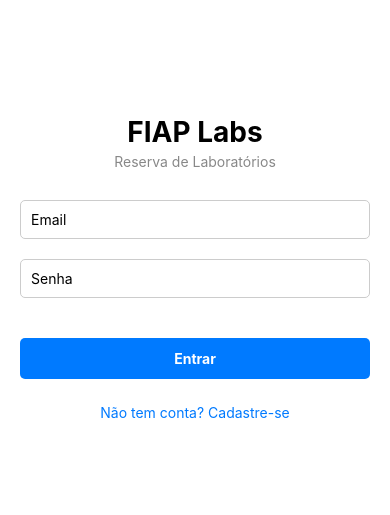
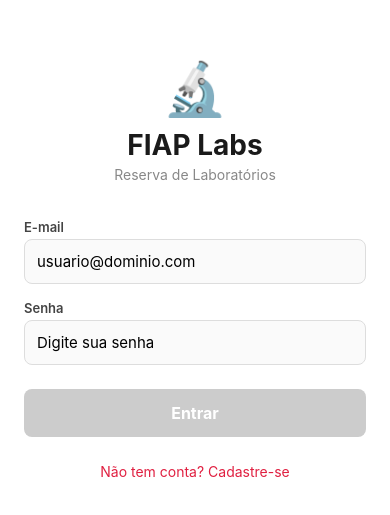
Before and after one commit to arthurszd/CP1-aplicativo, a React Native app: screen / in a window 390 px wide. Shown: the part 149-664 px from the top of the page. Built offline with nearby package versions, Linux system fonts and the light colour scheme.

Commit message:
feat: improve form validation with regex, empty fields and password confirmation

```diff
--- a/screens/LoginScreen.js
+++ b/screens/LoginScreen.js
@@ -1,65 +1,87 @@
 import React, { useState } from 'react';
-import { View, TextInput, TouchableOpacity, Text, StyleSheet, Alert } from 'react-native';
+import { View, TextInput, TouchableOpacity, Text, StyleSheet } from 'react-native';
 import { loginUser } from '../services/auth';
+
+const EMAIL_REGEX = /^[^\s@]+@[^\s@]+\.[^\s@]+$/;
 
 export default function LoginScreen(props) {
   const [email, setEmail] = useState('');
   const [senha, setSenha] = useState('');
   const [erros, setErros] = useState({});
+  const [erroGeral, setErroGeral] = useState('');
 
-  const validar = () => {
-    const novosErros = {};
+  const validarCampo = (campo, valor) => {
+    const novosErros = { ...erros };
 
-    if (!email.includes('@')) {
-      novosErros.email = 'Email deve conter @';
-    }
-
-    if (senha.length < 6) {
-      novosErros.senha = 'Senha deve ter no mínimo 6 caracteres';
+    switch (campo) {
+      case 'email':
+        if (!valor.trim()) novosErros.email = 'O e-mail é obrigatório';
+        else if (!EMAIL_REGEX.test(valor)) novosErros.email = 'Formato de e-mail inválido';
+        else delete novosErros.email;
+        break;
+      case 'senha':
+        if (!valor) novosErros.senha = 'A senha é obrigatória';
+        else if (valor.length < 6) novosErros.senha = 'A senha deve ter no mínimo 6 caracteres';
+        else delete novosErros.senha;
+        break;
     }
 
     setErros(novosErros);
-    return Object.keys(novosErros).length === 0;
   };
 
+  const formularioValido = () =>
+    EMAIL_REGEX.test(email) && senha.length >= 6 && Object.keys(erros).length === 0;
+
   const handleLogin = async () => {
-    if (!validar()) return;
-
+    setErroGeral('');
     const resultado = await loginUser(email, senha);
     if (resultado.success) {
       props.onGoToHome();
     } else {
-      Alert.alert('Erro', resultado.message);
+      setErroGeral(resultado.message);
     }
   };
 
   return (
     <View style={styles.container}>
-      <Text style={styles.title}>FIAP Labs</Text>
-      <Text style={styles.subtitle}>Reserva de Laboratórios</Text>
+      <View style={styles.logoArea}>
+        <Text style={styles.logo}>🔬</Text>
+        <Text style={styles.title}>FIAP Labs</Text>
+        <Text style={styles.subtitle}>Reserva de Laboratórios</Text>
+      </View>
+
+      {erroGeral ? <Text style={styles.erroGeral}>{erroGeral}</Text> : null}
 
       <View style={styles.inputContainer}>
+        <Text style={styles.label}>E-mail</Text>
         <TextInput
-          placeholder="Email"
+          placeholder="usuario@dominio.com"
           value={email}
-          onChangeText={setEmail}
-          style={styles.input}
+          onChangeText={(v) => { setEmail(v); validarCampo('email', v); }}
+          style={[styles.input, erros.email && styles.inputError]}
+          keyboardType="email-address"
+          autoCapitalize="none"
         />
-        {erros.email && <Text style={styles.error}>{erros.email}</Text>}
+        {erros.email && <Text style={styles.erro}>{erros.email}</Text>}
       </View>
 
       <View style={styles.inputContainer}>
+        <Text style={styles.label}>Senha</Text>
         <TextInput
-          placeholder="Senha"
+          placeholder="Digite sua senha"
           value={senha}
-          onChangeText={setSenha}
+          onChangeText={(v) => { setSenha(v); validarCampo('senha', v); }}
+          style={[styles.input, erros.senha && styles.inputError]}
           secureTextEntry
-          style={styles.input}
         />
-        {erros.senha && <Text style={styles.error}>{erros.senha}</Text>}
+        {erros.senha && <Text style={styles.erro}>{erros.senha}</Text>}
       </View>
 
-      <TouchableOpacity onPress={handleLogin} style={styles.button}>
+      <TouchableOpacity
+        onPress={handleLogin}
+        style={[styles.button, !formularioValido() && styles.buttonDisabled]}
+        disabled={!formularioValido()}
+      >
         <Text style={styles.buttonText}>Entrar</Text>
       </TouchableOpacity>
 
@@ -73,55 +95,81 @@ export default function LoginScreen(props) {
 const styles = StyleSheet.create({
   container: {
     flex: 1,
-    padding: 20,
+    padding: 24,
     justifyContent: 'center',
+    backgroundColor: '#fff',
+  },
+  logoArea: {
     alignItems: 'center',
+    marginBottom: 36,
+  },
+  logo: {
+    fontSize: 52,
+    marginBottom: 8,
   },
   title: {
     fontSize: 28,
     fontWeight: 'bold',
+    color: '#1a1a1a',
     marginBottom: 4,
-    textAlign: 'center',
   },
   subtitle: {
     fontSize: 14,
     color: '#888',
-    marginBottom: 30,
-    textAlign: 'center',
+  },
+  label: {
+    fontSize: 13,
+    fontWeight: '600',
+    color: '#444',
+    marginBottom: 4,
   },
   inputContainer: {
-    width: '100%',
-    marginBottom: 15,
+    marginBottom: 16,
   },
   input: {
     borderWidth: 1,
-    borderColor: '#ccc',
-    padding: 10,
-    borderRadius: 5,
-    marginBottom: 5,
+    borderColor: '#ddd',
+    padding: 12,
+    borderRadius: 8,
+    fontSize: 15,
+    backgroundColor: '#fafafa',
   },
-  error: {
-    color: 'red',
+  inputError: {
+    borderColor: '#E02041',
+  },
+  erro: {
+    color: '#E02041',
     fontSize: 12,
+    marginTop: 4,
+  },
+  erroGeral: {
+    color: '#E02041',
+    fontSize: 13,
+    textAlign: 'center',
+    marginBottom: 16,
   },
   button: {
-    backgroundColor: '#007AFF',
-    padding: 12,
-    borderRadius: 5,
+    backgroundColor: '#E02041',
+    padding: 14,
+    borderRadius: 8,
     alignItems: 'center',
-    marginTop: 20,
-    width: '100%',
+    marginTop: 8,
+  },
+  buttonDisabled: {
+    backgroundColor: '#ccc',
   },
   buttonText: {
     color: 'white',
     fontWeight: 'bold',
+    fontSize: 16,
   },
   linkButton: {
-    marginTop: 15,
+    marginTop: 16,
     padding: 10,
+    alignItems: 'center',
   },
   linkButtonText: {
-    color: '#007AFF',
-    textAlign: 'center',
+    color: '#E02041',
+    fontSize: 14,
   },
 });
--- a/screens/RegisterScreen.js
+++ b/screens/RegisterScreen.js
@@ -1,138 +1,224 @@
 import React, { useState } from 'react';
-import { View, TextInput, TouchableOpacity, Text, StyleSheet, Alert } from 'react-native';
+import { View, TextInput, TouchableOpacity, Text, StyleSheet, ScrollView } from 'react-native';
 import { registerUser } from '../services/auth';
+
+const EMAIL_REGEX = /^[^\s@]+@[^\s@]+\.[^\s@]+$/;
 
 export default function RegisterScreen(props) {
   const [nome, setNome] = useState('');
   const [email, setEmail] = useState('');
   const [senha, setSenha] = useState('');
+  const [confirmaSenha, setConfirmaSenha] = useState('');
   const [erros, setErros] = useState({});
+  const [sucesso, setSucesso] = useState('');
 
-  const validar = () => {
-    const novosErros = {};
+  const validarCampo = (campo, valor) => {
+    const novosErros = { ...erros };
 
-    if (!email.includes('@')) {
-      novosErros.email = 'Email deve conter @';
-    }
-
-    if (senha.length < 6) {
-      novosErros.senha = 'Senha deve ter no mínimo 6 caracteres';
+    switch (campo) {
+      case 'nome':
+        if (!valor.trim()) novosErros.nome = 'O nome é obrigatório';
+        else delete novosErros.nome;
+        break;
+      case 'email':
+        if (!valor.trim()) novosErros.email = 'O e-mail é obrigatório';
+        else if (!EMAIL_REGEX.test(valor)) novosErros.email = 'Formato de e-mail inválido';
+        else delete novosErros.email;
+        break;
+      case 'senha':
+        if (!valor) novosErros.senha = 'A senha é obrigatória';
+        else if (valor.length < 6) novosErros.senha = 'A senha deve ter no mínimo 6 caracteres';
+        else delete novosErros.senha;
+        if (confirmaSenha && valor !== confirmaSenha) novosErros.confirmaSenha = 'As senhas não coincidem';
+        else if (confirmaSenha) delete novosErros.confirmaSenha;
+        break;
+      case 'confirmaSenha':
+        if (!valor) novosErros.confirmaSenha = 'A confirmação de senha é obrigatória';
+        else if (valor !== senha) novosErros.confirmaSenha = 'As senhas não coincidem';
+        else delete novosErros.confirmaSenha;
+        break;
     }
 
     setErros(novosErros);
-    return Object.keys(novosErros).length === 0;
+  };
+
+  const formularioValido = () => {
+    return (
+      nome.trim() &&
+      EMAIL_REGEX.test(email) &&
+      senha.length >= 6 &&
+      senha === confirmaSenha &&
+      Object.keys(erros).length === 0
+    );
   };
 
   const handleRegister = async () => {
-    if (!validar()) return;
-
     const resultado = await registerUser(nome, email, senha);
     if (resultado.success) {
-      Alert.alert('Sucesso', resultado.message);
-      props.onGoToLogin();
+      setSucesso('Cadastro realizado com sucesso!');
+      setTimeout(() => props.onGoToLogin(), 1500);
     } else {
-      Alert.alert('Erro', resultado.message);
+      setErros({ geral: resultado.message });
     }
   };
 
   return (
-    <View style={styles.container}>
+    <ScrollView contentContainerStyle={styles.container} keyboardShouldPersistTaps="handled">
       <Text style={styles.title}>Criar Conta</Text>
       <Text style={styles.subtitle}>Cadastre-se para reservar laboratórios</Text>
 
+      {sucesso ? (
+        <Text style={styles.sucesso}>{sucesso}</Text>
+      ) : null}
+
+      {erros.geral ? (
+        <Text style={styles.erroGeral}>{erros.geral}</Text>
+      ) : null}
+
       <View style={styles.inputContainer}>
+        <Text style={styles.label}>Nome completo</Text>
         <TextInput
-          placeholder="Nome"
+          placeholder="Digite seu nome completo"
           value={nome}
-          onChangeText={setNome}
-          style={styles.input}
+          onChangeText={(v) => { setNome(v); validarCampo('nome', v); }}
+          style={[styles.input, erros.nome && styles.inputError]}
         />
+        {erros.nome && <Text style={styles.erro}>{erros.nome}</Text>}
       </View>
 
       <View style={styles.inputContainer}>
+        <Text style={styles.label}>E-mail</Text>
         <TextInput
-          placeholder="Email"
+          placeholder="usuario@dominio.com"
           value={email}
-          onChangeText={setEmail}
-          style={styles.input}
+          onChangeText={(v) => { setEmail(v); validarCampo('email', v); }}
+          style={[styles.input, erros.email && styles.inputError]}
+          keyboardType="email-address"
+          autoCapitalize="none"
         />
-        {erros.email && <Text style={styles.error}>{erros.email}</Text>}
+        {erros.email && <Text style={styles.erro}>{erros.email}</Text>}
       </View>
 
       <View style={styles.inputContainer}>
+        <Text style={styles.label}>Senha</Text>
         <TextInput
-          placeholder="Senha"
+          placeholder="Mínimo 6 caracteres"
           value={senha}
-          onChangeText={setSenha}
+          onChangeText={(v) => { setSenha(v); validarCampo('senha', v); }}
+          style={[styles.input, erros.senha && styles.inputError]}
           secureTextEntry
-          style={styles.input}
         />
-        {erros.senha && <Text style={styles.error}>{erros.senha}</Text>}
+        {erros.senha && <Text style={styles.erro}>{erros.senha}</Text>}
       </View>
 
-      <TouchableOpacity onPress={handleRegister} style={styles.button}>
+      <View style={styles.inputContainer}>
+        <Text style={styles.label}>Confirmar senha</Text>
+        <TextInput
+          placeholder="Repita a senha"
+          value={confirmaSenha}
+          onChangeText={(v) => { setConfirmaSenha(v); validarCampo('confirmaSenha', v); }}
+          style={[styles.input, erros.confirmaSenha && styles.inputError]}
+          secureTextEntry
+        />
+        {erros.confirmaSenha && <Text style={styles.erro}>{erros.confirmaSenha}</Text>}
+      </View>
+
+      <TouchableOpacity
+        onPress={handleRegister}
+        style={[styles.button, !formularioValido() && styles.buttonDisabled]}
+        disabled={!formularioValido()}
+      >
         <Text style={styles.buttonText}>Cadastrar</Text>
       </TouchableOpacity>
 
       <TouchableOpacity onPress={props.onGoToLogin} style={styles.linkButton}>
         <Text style={styles.linkButtonText}>Já tem conta? Entrar</Text>
       </TouchableOpacity>
-    </View>
+    </ScrollView>
   );
 }
 
 const styles = StyleSheet.create({
   container: {
-    flex: 1,
-    padding: 20,
+    flexGrow: 1,
+    padding: 24,
     justifyContent: 'center',
-    alignItems: 'center',
+    backgroundColor: '#fff',
   },
   title: {
     fontSize: 28,
     fontWeight: 'bold',
     marginBottom: 4,
     textAlign: 'center',
+    color: '#1a1a1a',
   },
   subtitle: {
     fontSize: 14,
     color: '#888',
-    marginBottom: 30,
+    marginBottom: 28,
     textAlign: 'center',
+  },
+  label: {
+    fontSize: 13,
+    fontWeight: '600',
+    color: '#444',
+    marginBottom: 4,
   },
   inputContainer: {
     width: '100%',
-    marginBottom: 15,
+    marginBottom: 16,
   },
   input: {
     borderWidth: 1,
-    borderColor: '#ccc',
-    padding: 10,
-    borderRadius: 5,
-    marginBottom: 5,
+    borderColor: '#ddd',
+    padding: 12,
+    borderRadius: 8,
+    fontSize: 15,
+    backgroundColor: '#fafafa',
   },
-  error: {
-    color: 'red',
+  inputError: {
+    borderColor: '#E02041',
+  },
+  erro: {
+    color: '#E02041',
     fontSize: 12,
+    marginTop: 4,
+  },
+  erroGeral: {
+    color: '#E02041',
+    fontSize: 13,
+    textAlign: 'center',
+    marginBottom: 12,
+  },
+  sucesso: {
+    color: '#2e7d32',
+    fontSize: 13,
+    textAlign: 'center',
+    marginBottom: 12,
+    fontWeight: '600',
   },
   button: {
-    backgroundColor: '#007AFF',
-    padding: 12,
-    borderRadius: 5,
+    backgroundColor: '#E02041',
+    padding: 14,
+    borderRadius: 8,
     alignItems: 'center',
-    marginTop: 20,
-    width: '100%',
+    marginTop: 8,
+  },
+  buttonDisabled: {
+    backgroundColor: '#ccc',
   },
   buttonText: {
     color: 'white',
     fontWeight: 'bold',
+    fontSize: 16,
   },
   linkButton: {
-    marginTop: 15,
+    marginTop: 16,
     padding: 10,
+    alignItems: 'center',
   },
   linkButtonText: {
-    color: '#007AFF',
-    textAlign: 'center',
+    color: '#E02041',
+    fontSize: 14,
   },
 });
```
